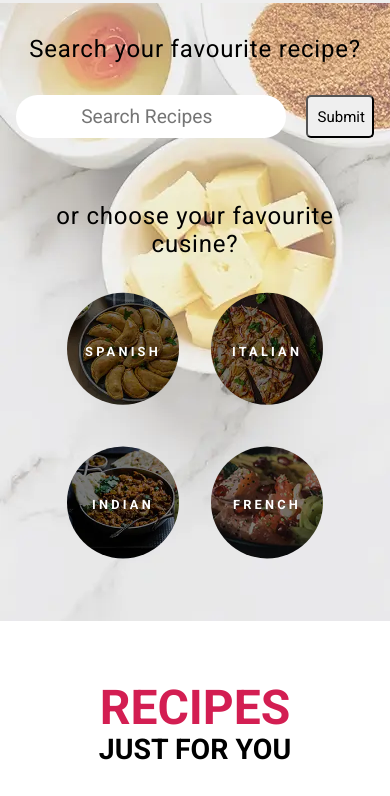
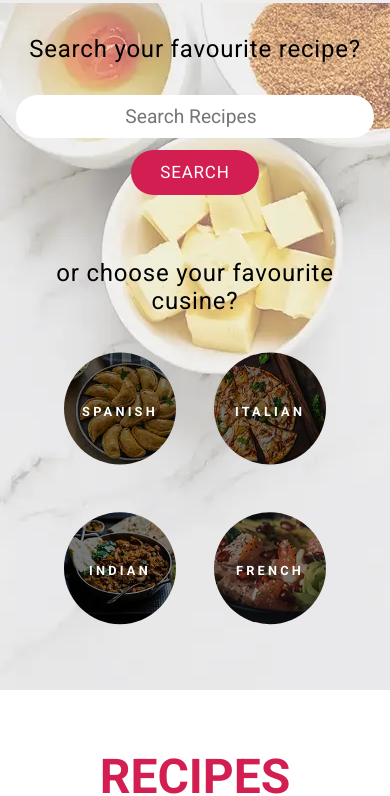
Before and after one commit to cazanelena/recipe-website, a plain HTML site: page index.html in a window 390 px wide. Shown: the part 61-857 px from the top of the page. Drawn offline with Linux system fonts and the light colour scheme; no server answers; files whose address does not match are found by name.

Commit message:
change serach button to pink and style

```diff
--- a/index.html
+++ b/index.html
@@ -44,7 +44,7 @@
             type="text"
             id="searchBar"
           />
-          <button type="submit" class="search-btn" id="search">Submit</button>
+          <button type="submit" class="search-btn" id="search">SEARCH</button>
         </div>
 
         <h2 class="cuisine__h2">or choose your favourite cusine?</h2>
--- a/stylesheet/cuisine.css
+++ b/stylesheet/cuisine.css
@@ -30,6 +30,13 @@
 
 .cuisine__container {
   position: relative;
+  border: none;
+  outline: none;
+  background: transparent;
+  border: 3px solid transparent;
+}
+.cuisine__container:focus-visible {
+  border: 3px solid grey;
 }
 
 .cuisine__text {
--- a/stylesheet/homepage.css
+++ b/stylesheet/homepage.css
@@ -48,6 +48,8 @@
   position: relative;
   display: flex;
   justify-content: center;
+  flex-direction: column;
+  gap: 0.75rem;
 }
 @media only screen and (max-width: 600px) {
   .homepage__search-container {
@@ -69,19 +71,36 @@
 }
 
 .search-btn {
-  width: fit-content;
-  padding: 10px;
-  font-size: 15px;
-  margin-left: 20px;
-  border-radius: 5px;
+  width: 10rem;
+  height: 3.5rem;
+  text-align: center;
+  margin: 0 auto;
+  font-size: 20px;
   cursor: pointer;
-  width: fit-content;
-
-
+  background: var(--primary-red);
+  outline: none;
+  border: none;
+  color: var(--tertiary-white);
+  border-radius: 30px;
+  letter-spacing: 0.05rem;
+  border: 3px solid transparent;
 }
 .search-btn:hover {
-  border: 1px solid;
-  background-color: var(--tertiary-white);
+  filter: brightness(90%);
+  background: var(--primary-red);
+  border: 3px solid transparent;
+}
+.search-btn:focus-visible {
+  border: 3px solid grey;
+  filter: brightness(90%);
+  background: var(--primary-red);
+}
+@media only screen and (max-width: 600px) {
+  .search-btn {
+    font-size: 17px;
+    width: 8rem;
+    height: 2.8rem;
+  }
 }
 
 .homepage__search:focus {
@@ -89,7 +108,7 @@
 }
 @media only screen and (max-width: 600px) {
   .homepage__search {
-    width: 80%;
+    width: 100%;
     padding: 0.5rem;
     padding-left: 0rem;
     text-align: center;
@@ -100,7 +119,7 @@
   position: absolute;
   width: 2rem;
   height: auto;
-  top: 50%;
+  top: 23%;
   left: 1rem;
   -ms-transform: translateY(-50%);
   transform: translateY(-50%);
--- a/stylesheet/style.css
+++ b/stylesheet/style.css
@@ -3,7 +3,7 @@
   --secondary-grey: #7c8390;
   --tertiary-white: #ffffff;
   --quad-grey: #eeeeee;
-  --primary-black : black;
+  --primary-black: black;
 }
 
 *,
@@ -24,3 +24,8 @@ a:active {
   color: unset;
   text-decoration: none;
 }
+
+*:focus-visible {
+  border: 3px solid grey;
+  outline: none;
+}
```
Also changed, not shown: search-results.html (+3 -1 lines), stylesheet/search_home.css (+45 -2 lines).
